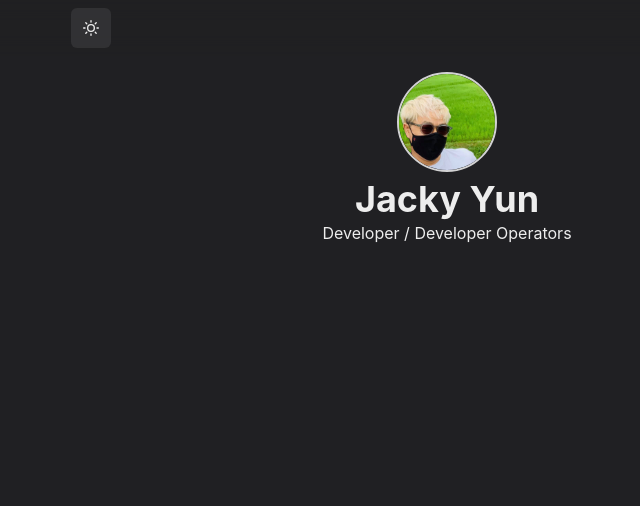
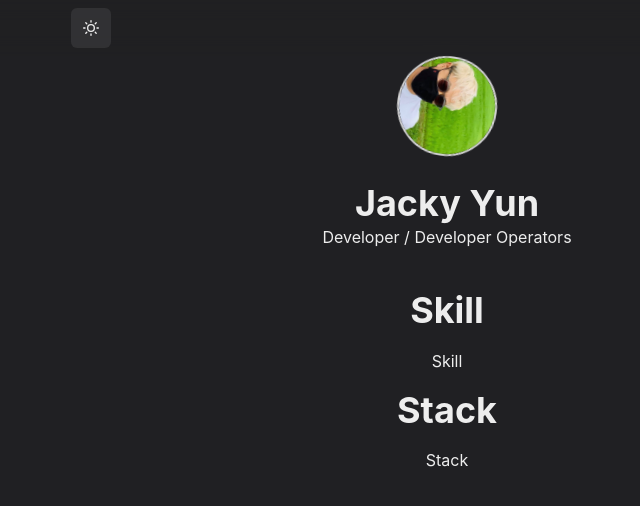
Before and after one commit to cryptjoshi/cryptjoshi, a Next.js app in the folder portfolio/: page / in a window 1280 px wide. Shown: the top 506 px of the page, without its empty margins (193-833 px from the left). Built offline with nearby package versions, Linux system fonts and the light colour scheme.

Commit message:
add skill data

```diff
--- a/portfolio/components/layouts/main.js
+++ b/portfolio/components/layouts/main.js
@@ -6,7 +6,7 @@ const Main = ({ children, router }) => {
     <Box as="main" pb={8}>
       <Head>
         <meta name='viewport' content='width=device-width,initial-scale=1' />
-        <title>My Portfolio Cryptjoshi</title>
+        <title>My Portfolio Jacky Yun</title>
       </Head>
       <Navbar path={router.asPath} />
       <Container maxW="container.md" pt={14}>
--- a/portfolio/components/layouts/theme.js
+++ b/portfolio/components/layouts/theme.js
@@ -49,7 +49,7 @@ const Navbar = props => {
         display="flex" p={2}
         maxW={"container.md"}
         wrap="wrap"
-        align="ceneter"
+        align="center"
         justify="space-between"
       >
         <ThemeToggleButton />
--- /dev/null
+++ b/portfolio/components/plogo.js
@@ -0,0 +1,19 @@
+
+import { Image, keyframes, usePrefersReducedMotion } from '@chakra-ui/react'
+
+const spin = keyframes`
+  from { transform: rotate(0deg);}
+  to { transform: rotate(360deg);}
+`;
+
+const Profile = props => {
+
+  const prefersReducedMotion = usePrefersReducedMotion();
+  const animation = prefersReducedMotion
+    ? undefined
+    : `${spin} infinite 20s linear`;
+
+  return <Image animation={animation} {...props} />
+}
+
+export default Profile
--- a/portfolio/pages/index.js
+++ b/portfolio/pages/index.js
@@ -5,11 +5,14 @@ import Section from '../components/section'
 import { WorkGridItem } from '../components/grid-item'
 import Paragraph from '../components/paragraphs'
 import { ChevronRightIcon } from '@chakra-ui/icons'
+import Profile from '../components/plogo'
+import ToggleThemeBtn from '../components/theme-toggle-button.js'
+
 const Page = () => {
   return (
     <Container align="center">
-      <Box flexShrink={0} mt={{ base: 4, md: 4 }}>
-        <Image
+      <Box flexShrink={0} mt={{ base: 4, md: 0 }} pb={5}>
+        <Profile
           borderColor={"whiteAlpha.800"}
           borderWidth={2}
           borderStyle="solid"
@@ -20,36 +23,29 @@ const Page = () => {
           alt='Profile Picture'
         />
       </Box>
-      <Box flexGrow={1}>
-        <Heading as="h2" variant={"page-title"}>
+      <Box flexGrow={1} pb={10}>
+        <Heading as="h2" variant={"page-title"} >
           Jacky Yun
         </Heading>
         <p>Developer / Developer Operators</p>
       </Box>
-      {/* <Section delay={0.1}> */}
-      {/*   <Heading as="h3" variant={"section-title"}> */}
-      {/*     Works */}
-      {/*   </Heading> */}
-      {/*   <Paragraph> */}
-      {/*     <Box align="content" */}
-      {/*       my={4} */}
-      {/*     >Lunar Vim</Box> */}
-      {/*     Cryptjoshi is a man dev from another Universe.He came from Earth618. */}
-      {/*     He are stayed at same Universe with Supreme Ironman,Captain Carter */}
-      {/*     and other Iluminater. */}
-      {/*     {''} */}
-      {/*     <NextLink href="/works/inkdrop"> */}
-      {/*       <Link>inkdrop</Link> */}
-      {/*     </NextLink> */}
-      {/*   </Paragraph> */}
-      {/*   <Box align="center" my={4}> */}
-      {/*     <NextLink href="/works"> */}
-      {/*       <Button rightIcon={<ChevronRightIcon />} colorScheme="teal"> */}
-      {/*         My Portfolio */}
-      {/*       </Button> */}
-      {/*     </NextLink> */}
-      {/*   </Box> */}
-      {/* </Section> */}
+      <Section delay={0.1}>
+        <Layout>
+          <Heading as="h3" variant={"Section-title"}>
+            Skill
+          </Heading>
+          <Box align={"Content"} my={4}>
+            Skill
+          </Box>
+          <Heading as="h3" variant={"Section-title"}>
+            Stack
+          </Heading>
+          <Box align={"Content"} my={4}>
+            Stack
+          </Box>
+        </Layout>
+      </Section>
+
     </Container>
   )
 }
```
Also changed, not shown: portfolio/data/skill.js (added, +44 -0 lines), portfolio/public/profile.png (added).
